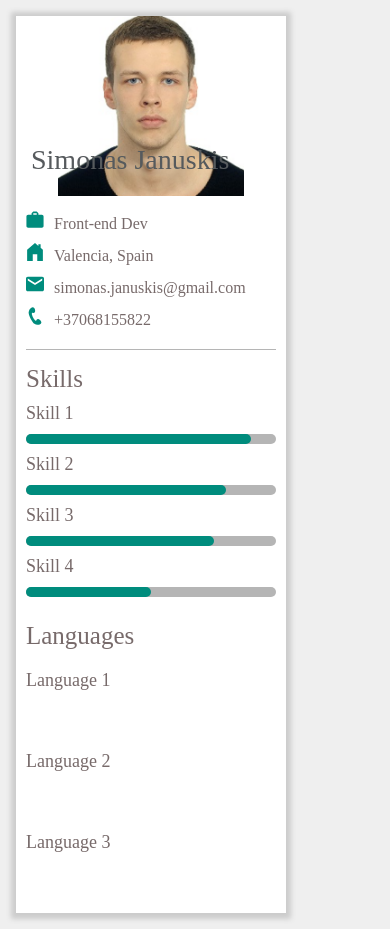
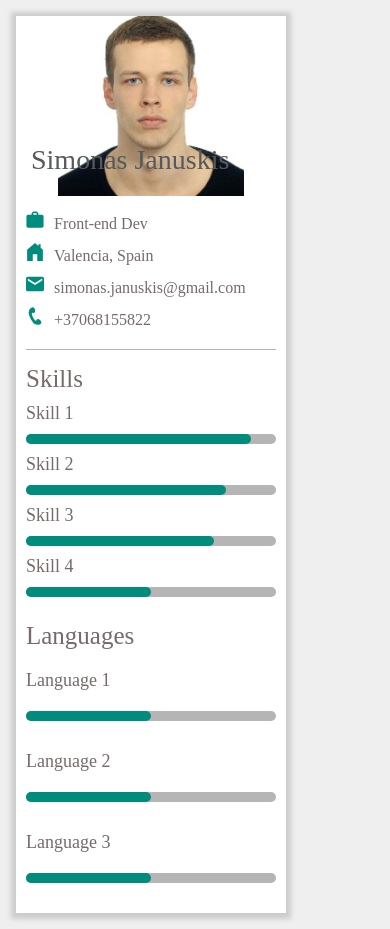
Before and after one commit to sjanuskis/CV-homepage, a plain HTML site: page index.html in a window 390 px wide. Drawn offline with Linux system fonts and the light colour scheme.

```diff
--- a/index.html
+++ b/index.html
@@ -53,9 +53,21 @@
 		<div class="languages">
 			Languages
 
-			<div class="language1"> Language 1</div>
-			<div class="language1"> Language 2</div>
-			<div class="language2"> Language 3</div>
+			<div class="language"> Language 1
+				<div class="outterBorder">
+					<div class="innerBorder"></div>
+				</div>
+			</div>
+			<div class="language"> Language 2
+				<div class="outterBorder">
+					<div class="innerBorder"></div>
+				</div>
+			</div>
+			<div class="languageLast"> Language 3
+				<div class="outterBorder">
+					<div class="innerBorder"></div>
+				</div>
+			</div>
 		</div>
 	</div>
 
--- a/style.css
+++ b/style.css
@@ -160,14 +160,67 @@
 
 }
 
-.languages .language1{
+.languages .language{
 	font-size: 18px;
-	padding-bottom: 40px;
 	padding-top: 20px;
 }
 
-.languages .language2{
+.languages .language .outterBorder{
+	width: 100%;
+	background: #b5b5b5;
+	height: 10px;
+	margin: 10px 0;
+	border-radius: 10px;
+	margin-top: 20px;
+}
+
+.languages .language .outterBorder .innerBorder{
+	width: 50%;
+	height: 10px;
+	background: #008c7d;
+	z-index: 1;
+	border-radius: 10px;
+}
+
+.languages .languageLast{
 	font-size: 18px;
-	padding-bottom: 60px;
 	padding-top: 20px;
+	padding-bottom: 20px;
 }
+
+.languages .languageLast .outterBorder{
+	width: 100%;
+	background: #b5b5b5;
+	height: 10px;
+	margin: 10px 0;
+	border-radius: 10px;
+	margin-top: 20px;
+}
+
+.languages .languageLast .outterBorder .innerBorder{
+	width: 50%;
+	height: 10px;
+	background: #008c7d;
+	z-index: 1;
+	border-radius: 10px;
+}
+
+/*.languages .language2{
+	font-size: 18px;
+}
+
+.languages .language2 .outterBorder{
+	width: 100%;
+	background: #b5b5b5;
+	height: 10px;
+	margin: 10px 0;
+	border-radius: 10px;
+}
+
+.languages .language2 .outterBorder .innerBorder{
+	width: 50%;
+	height: 10px;
+	background: #008c7d;
+	z-index: 1;
+	border-radius: 10px;
+}*/
```
Lines whose indentation alone changed are shown as unchanged.
